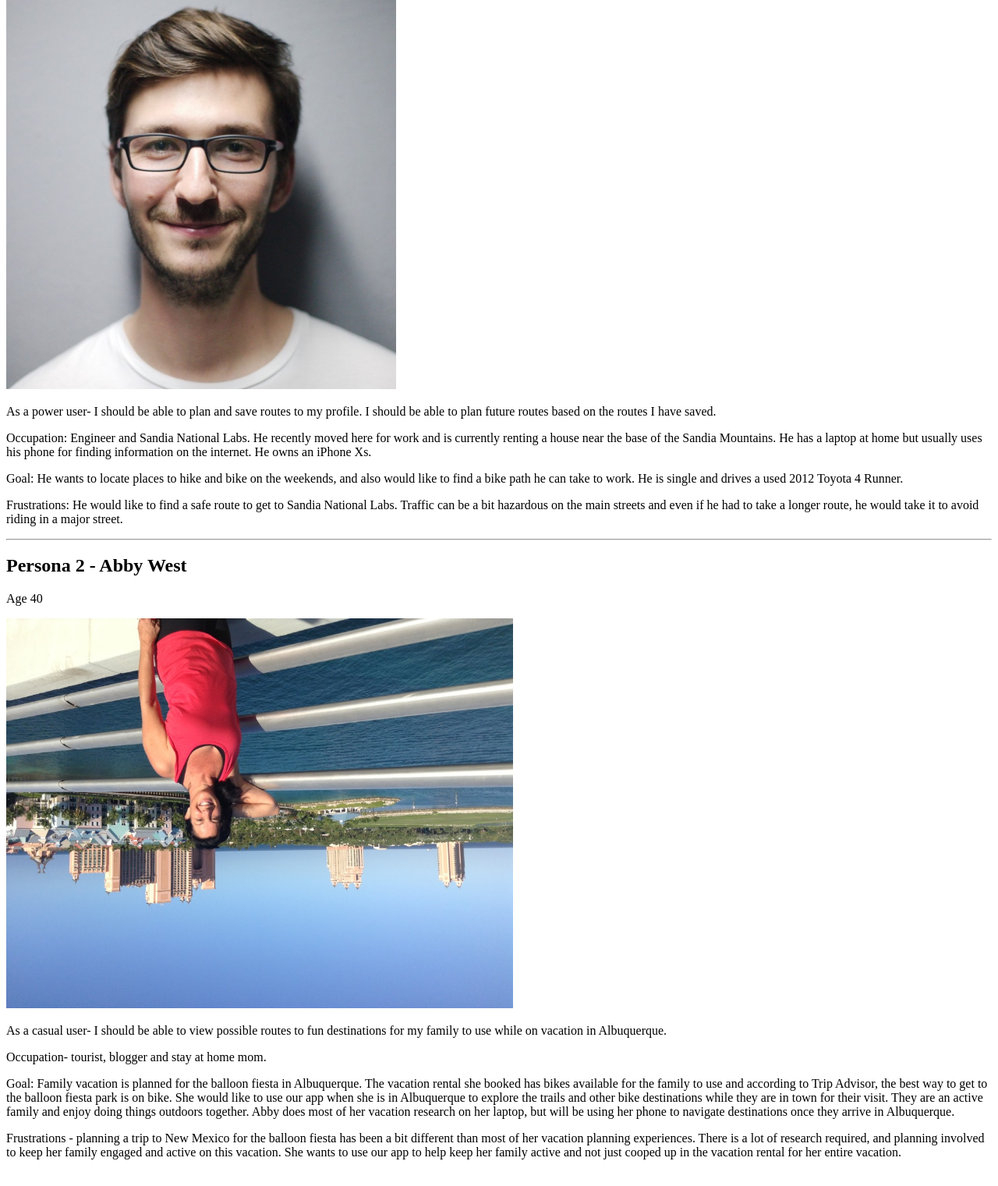
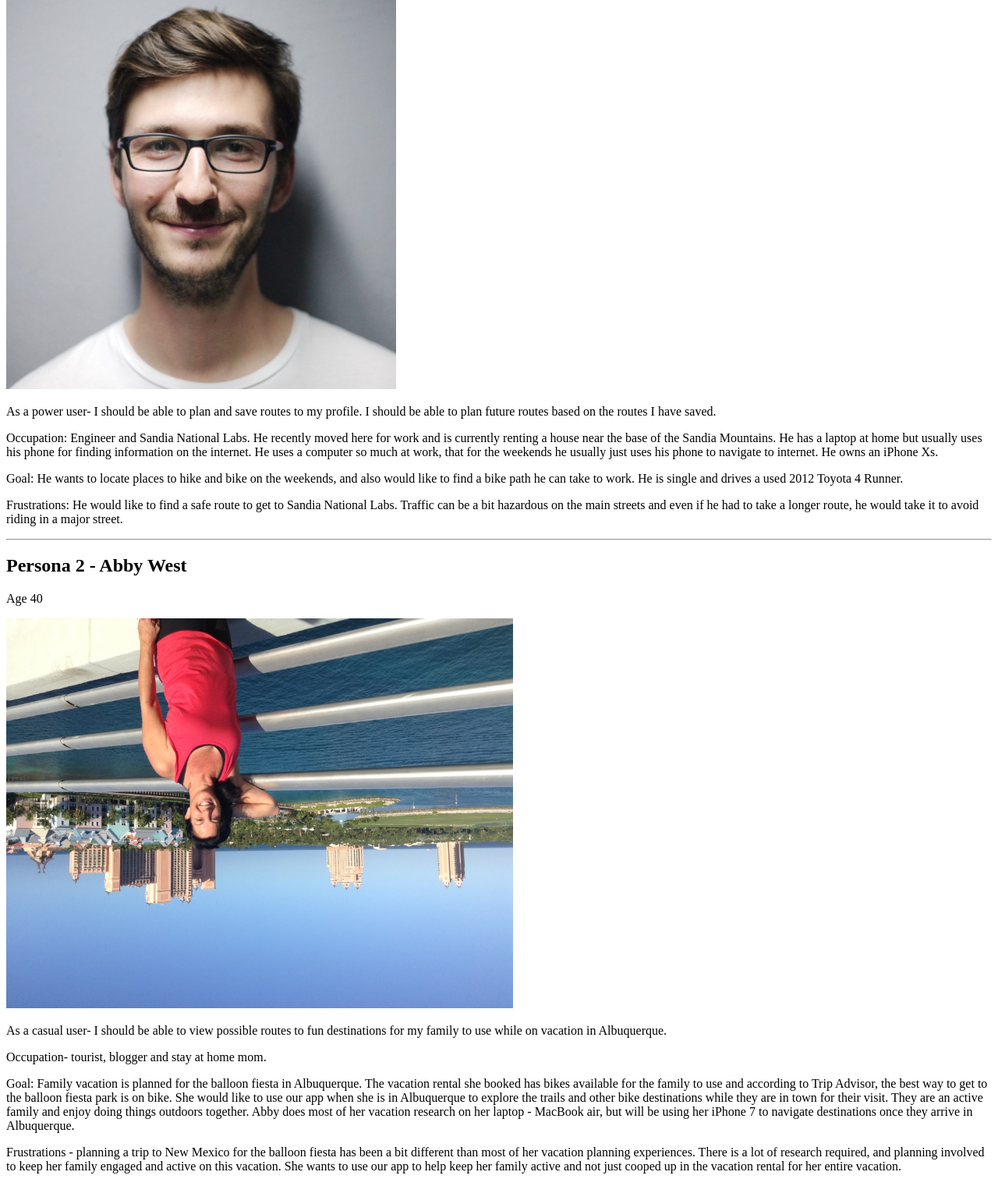
Before and after one commit to abq-outdoor-trails/outdoor-trails-master, a PHP site: page /personas.php in a window 1280 px wide. Shown: the part 914-2435 px from the top of the page at 78% size. Before the commit the page ends 2401 px from the top, so only its background shows below. Run offline with PHP 8.4, Linux system fonts and the light colour scheme.

Commit message:
added specific computer details for our persona information

```diff
--- a/personas.php
+++ b/personas.php
@@ -44,7 +44,8 @@
 			Occupation: Engineer and Sandia National Labs.
 			He recently moved here for work and is currently renting a house near the base of the
 			Sandia Mountains. He has a laptop at home but usually uses his phone for finding information
-			on the internet. He owns an iPhone Xs.
+			on the internet. He uses a computer so much at work, that for the weekends he usually just uses his
+			phone to navigate to internet. He owns an iPhone Xs.
 		</p>
 		<p>
 			Goal: He wants to locate  places to hike and bike on the weekends,
@@ -83,7 +84,7 @@
 			bike. She would like to use our app when she is in Albuquerque to explore the
 			trails and other bike destinations while they are in town for their visit. They are an
 			active family and enjoy doing things outdoors together. Abby does most of her vacation
-			research on her laptop, but will be using her phone to navigate destinations once they
+			research on her laptop - MacBook air, but will be using her iPhone 7 to navigate destinations once they
 			arrive in Albuquerque.
 		</p>
 
```
